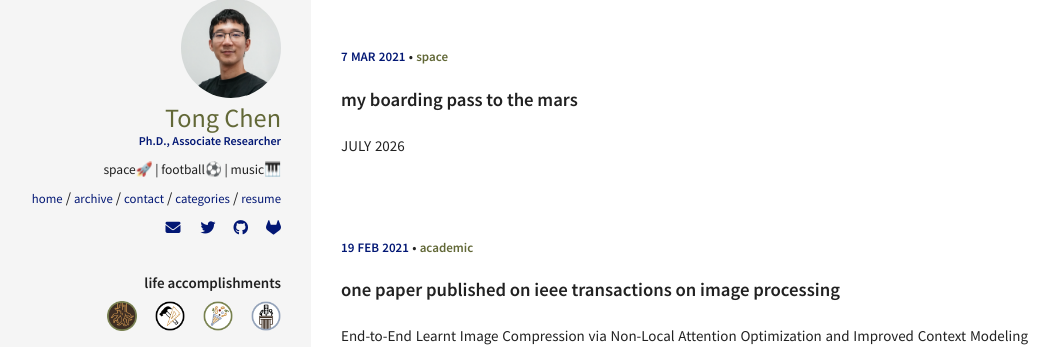
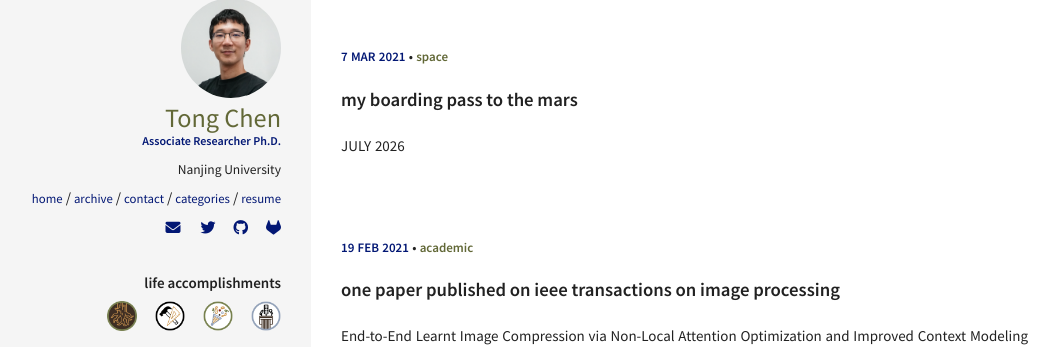
Before and after one commit to tongxyh/tongxyh.github.io, a Jekyll site: the page built from index.html, in a window 1280 px wide. Shown: the part 505-852 px from the top of the page, without its empty margins (9-1072 px from the left). Built offline with Jekyll 4.4.1, drawn with Linux system fonts in a browser that asks for light colours; nearby versions of some CDN libraries.

Commit message:
Update _config.yml

```diff
--- a/_config.yml
+++ b/_config.yml
@@ -35,8 +35,8 @@ kramdown:
 owner:
   name: Tong Chen
   avatar: avatar_iqiyi.png
-  job: "Ph.D., Associate Researcher"
-  bio: "space🚀 | football⚽ | music🎹"
+  job: "Associate Researcher Ph.D."
+  bio: "Nanjing University"
   email: chentong@nju.edu.cn
   # disqus-shortname: jakenherman-com
   twitter: tongxyh
```
